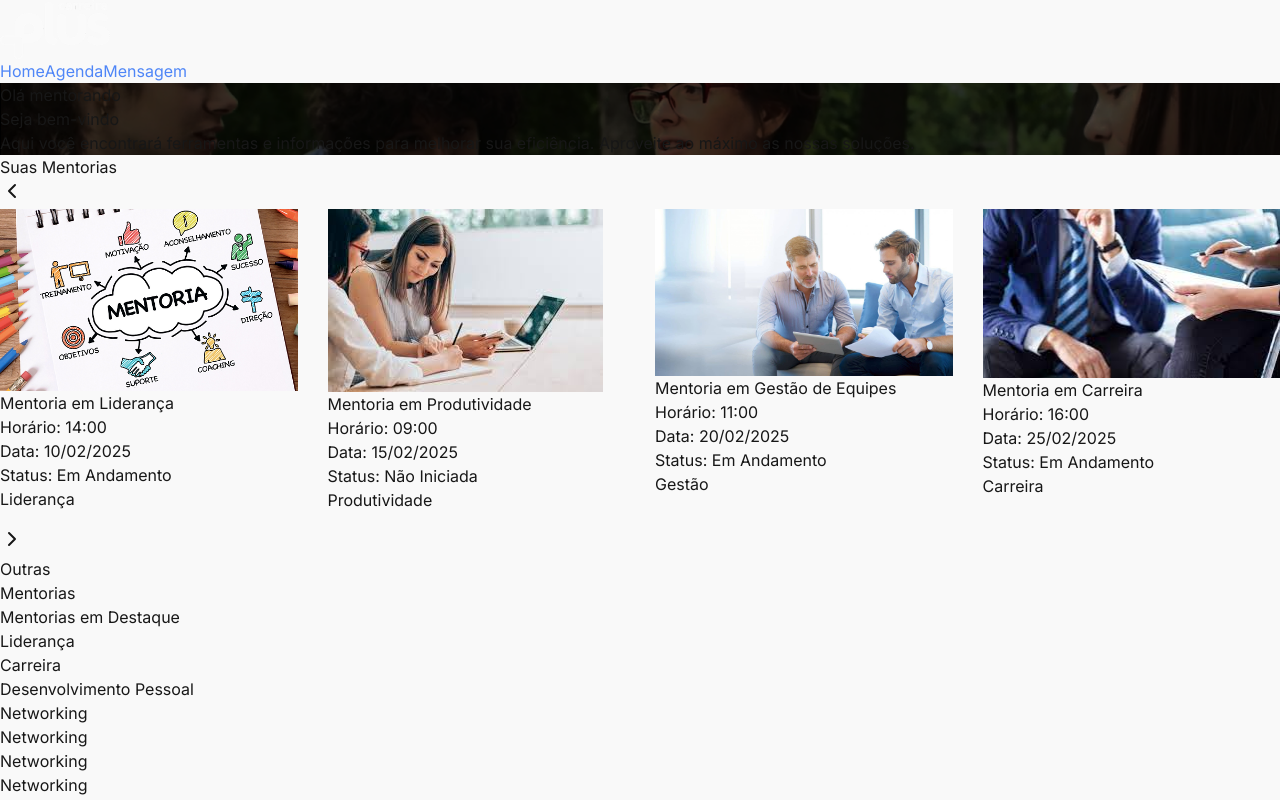
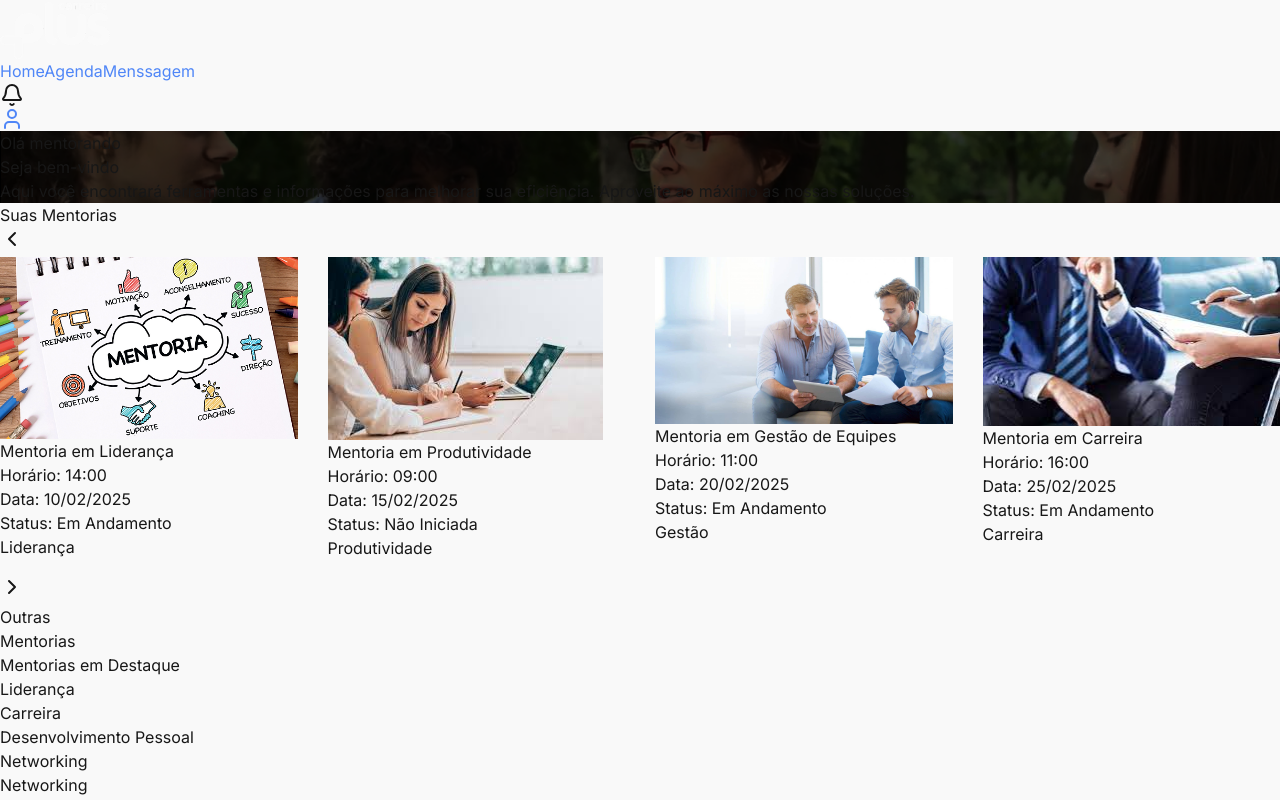
Before and after one commit to Convergente-CUBO/mentoria_mv, a Next.js app: page / in a window 1280 px wide. Shown: the top 800 px of the page. Built offline with nearby package versions, Linux system fonts and the light colour scheme.

Commit message:
feat fix: ajuste no TOPBAR,  direcionamentos e cores

```diff
--- a/src/app/components/TopBar.tsx
+++ b/src/app/components/TopBar.tsx
@@ -1,39 +1,48 @@
-import Link from 'next/link';
-import Image from 'next/image';
-import logo from "../../assets/Ativo 11 1.png"; // Verifique o caminho da imagem
+"use client";
 
+import Link from "next/link";
+import Image from "next/image";
+import { usePathname } from "next/navigation";
+import logo from "../../assets/Ativo 11 1.png";
+import { Bell, User } from "lucide-react";
 
 export default function TopBar() {
+  const pathname = usePathname();
+  const activePage = pathname === "/" ? "home" : pathname.replace("/", "");
+  const isHome = activePage === "home";
+
   return (
-    <div className="absolute top-0 w-full z-50 bg-[#00365F]">{/* Ajustear o TOPBAR, para quando estiver na tela de HOME, ele ficar transparente, mas quando estiver em outras, ele mudar para essa cor detemrianda */}
-      <div className="container mx-auto flex justify-between items-center px-2 py-4">
+    <div className={`absolute top-0 w-full z-50 transition-colors ${isHome ? "bg-transparent" : "bg-[#00365F]"}`}>
+      <div className="max-w-screen mx-auto flex justify-between items-center px-6 py-4">
         {/* Logo */}
-        <div className="flex items-center mt-2 ml-2">
-          <Image
-            src={logo}
-            alt="Logo do Projeto"
-            height={59}
-            width={110}
-            priority
-          />
+        <div className="flex items-center">
+          <Link href="/" className="flex items-center cursor-pointer">
+            <Image src={logo} alt="Logo do Projeto" height={59} width={110} priority />
+          </Link>
         </div>
 
-        {/* Menu ou Ações */}
-        <div className="flex-1 flex justify-center space-x-6">
-          {/* Link para a Home */}
-          <button className="relative px-3 py-1 transition hover:after:content-[''] after:block after:w-full after:h-0.5 after:bg-blue-500 after:scale-x-0 after:transition-transform after:duration-300 hover:after:scale-x-100">
-            <Link className="text-white" href="/">Home</Link> {/* Vai para a página inicial */}
-          </button>
+        {/* Menu */}
+        <div className="flex-1 flex justify-center space-x-8">
+          {["Home", "Agenda", "Menssagem"].map((item, index) => {
+            const path = item.toLowerCase();
+            return (
+              <Link
+                key={index}
+                href={`/${path === "home" ? "" : path}`}
+                className="relative px-3 py-1 text-white no-underline after:block after:content-[''] after:w-full after:h-0.5 after:bg-[#F76D82] after:scale-x-0 after:transition-transform after:duration-300 hover:after:scale-x-100 hover:text-white"
+              >
+                {item}
+              </Link>
+            );
+          })}
+        </div>
 
-          {/* Link para a Agenda */}
-          <button className="relative px-3 py-1 transition hover:after:content-[''] after:block after:w-full after:h-0.5 after:bg-blue-500 after:scale-x-0 after:transition-transform after:duration-300 hover:after:scale-x-100">
-            <Link className="text-white" href="/agenda">Agenda</Link> {/* Vai para a página inicial */}
-          </button>
-
-          {/* Botão de Mensagem */}
-          <button className="relative px-3 py-1 transition hover:after:content-[''] after:block after:w-full after:h-0.5 after:bg-blue-500 after:scale-x-0 after:transition-transform after:duration-300 hover:after:scale-x-100">
-            <Link className="text-white" href="/menssagem">Mensagem</Link>
-          </button>
+        {/* Ícones */}
+        <div className="flex items-center space-x-6">
+          <Bell className="text-white w-6 h-6 cursor-pointer" />
+          <Link href="/mentorando" className="flex items-center cursor-pointer">
+            <User className="text-white w-10 h-10 cursor-pointer border-2 border-white rounded-full p-1" />
+          </Link>
         </div>
       </div>
     </div>
--- a/src/app/layout.tsx
+++ b/src/app/layout.tsx
@@ -21,6 +21,9 @@ export default function RootLayout({
 }>) {
   return (
     <html lang="en">
+      <head>
+        <meta name="viewport" content="width=device-width, initial-scale=1.0" />
+      </head>
       <body className={`${inter.variable} antialiased bg-white text-white`}>
         <TopBar />
         <main>{children}</main>
```
